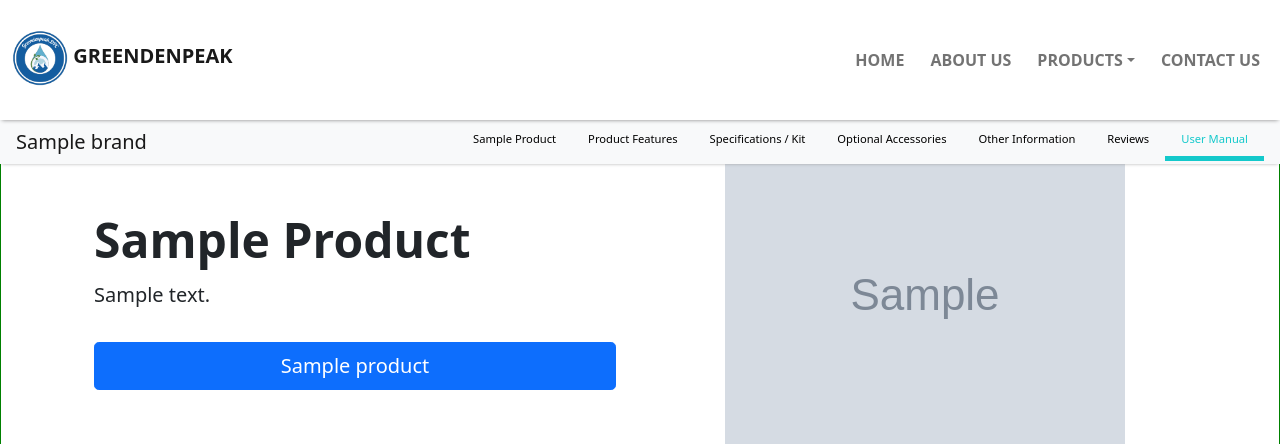
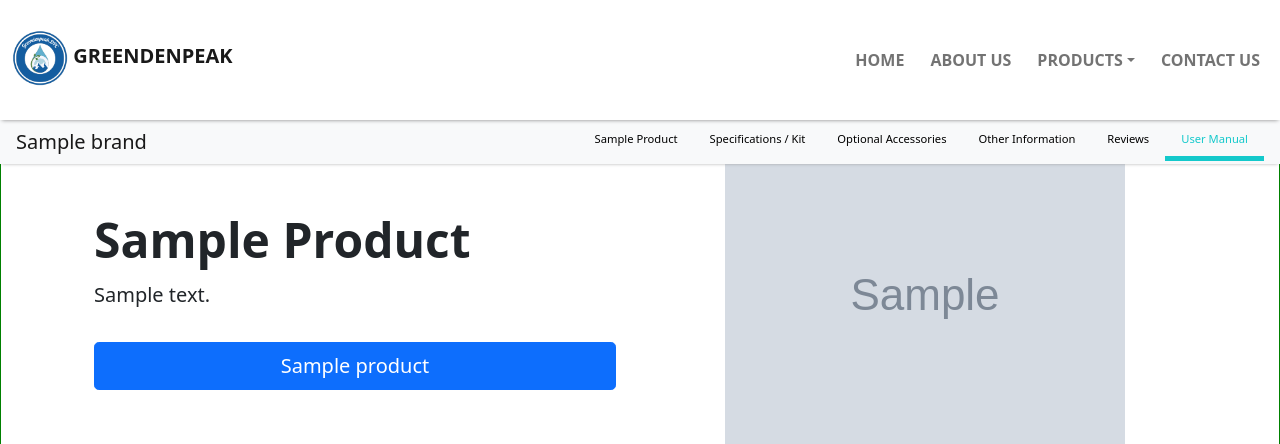
Before and after one commit to luckkimme/greendenpeak, a PHP site: page /greendenpeak/page/product.php?productID=1 in a window 1280 px wide. Shown: the top 444 px of the page. Run offline with PHP 8.4, Linux system fonts and the light colour scheme; tables that the repository leaves empty or names only in its code hold one stand-in row (values such as "Sample post"); grey boxes marked "Sample" are stand-in pictures; data that the repository does not hold is empty; some libraries are stand-ins or nearby versions.

Commit message:
update for product feature nav button in product.php

```diff
--- a/page/product.php
+++ b/page/product.php
@@ -83,9 +83,13 @@
                     <li class="nav-item">
                         <a class="nav-link" href="#product"><?php echo $product['product_name']; ?></a>
                     </li>
-                    <li class="nav-item">
-                        <a class="nav-link" href="#product-features">product features</a>
-                    </li>
+                    <?php
+                        if($product_feature){
+                            echo '<li class="nav-item">';
+                            echo '<a class="nav-link" href="#product-features">product features</a>';
+                            echo '</li>';
+                        }
+                    ?>
                     <li class="nav-item">
                         <a class="nav-link" href="#specifications">specifications / kit</a>
                     </li>
```
